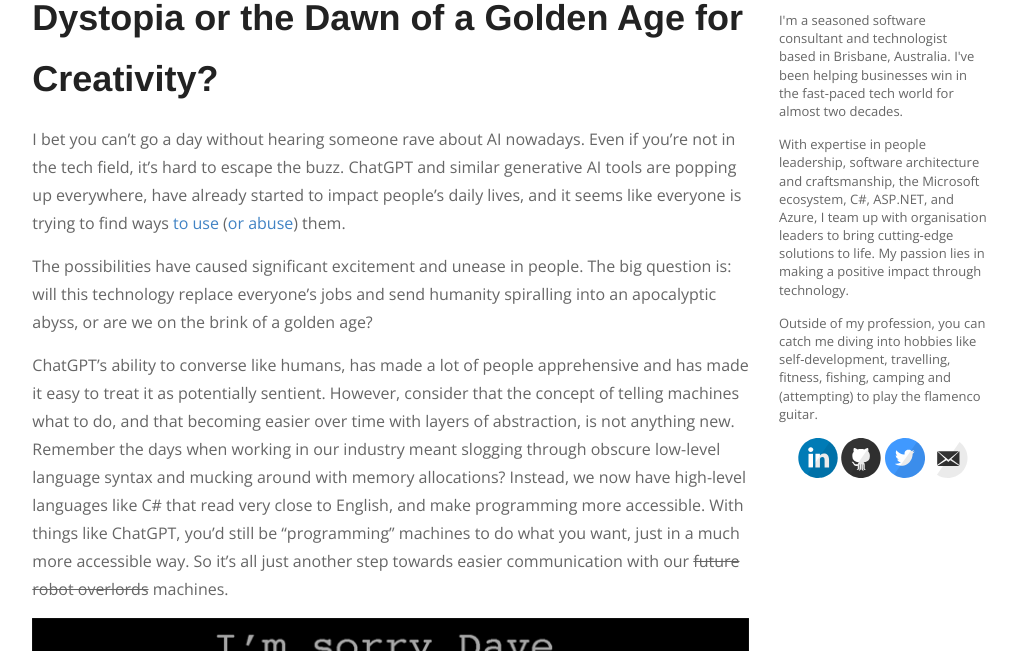
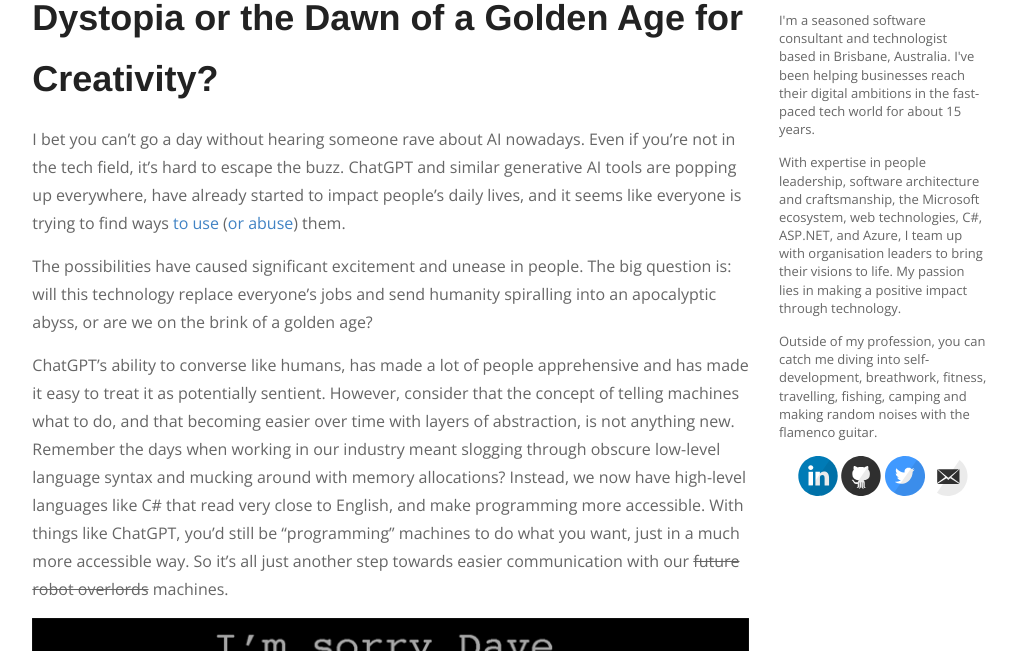
Before and after one commit to SaebAmini/saebamini.github.io, a Jekyll site: the page built from index.html, in a window 1280 px wide and 900 px high, scrolled down 461 px, cut to the strip 249-900 px from the top of the window. Shown: the whole strip, without its empty margins (196-1213 px from the left). Built offline with Jekyll 4.4.1, drawn with Linux system fonts in a browser that asks for light colours; comment, search, counter and statistics services are not loaded.

Commit message:
Improve bio

```diff
--- a/_includes/aboutme.html
+++ b/_includes/aboutme.html
@@ -5,13 +5,13 @@
 		</a>
 	</div>
 	<p>
-		I'm a seasoned software consultant and technologist based in Brisbane, Australia. I've been helping businesses win in the fast-paced tech world for almost two decades.
+		I'm a seasoned software consultant and technologist based in Brisbane, Australia. I've been helping businesses reach their digital ambitions in the fast-paced tech world for about 15 years.
 	</p>
 	<p>
-		With expertise in people leadership, software architecture and craftsmanship, the Microsoft ecosystem, C#, ASP.NET, and Azure, I team up with organisation leaders to bring cutting-edge solutions to life. My passion lies in making a positive impact through technology.
+		With expertise in people leadership, software architecture and craftsmanship, the Microsoft ecosystem, web technologies, C#, ASP.NET, and Azure, I team up with organisation leaders to bring their visions to life. My passion lies in making a positive impact through technology.
 	</p>
 	<p>
-		Outside of my profession, you can catch me diving into hobbies like self-development, travelling, fitness, fishing, camping and (attempting) to play the flamenco guitar.
+		Outside of my profession, you can catch me diving into self-development, breathwork, fitness, travelling, fishing, camping and making random noises with the flamenco guitar.
 	</p>
 	<div class="text-center">
 		{% include svg-icons.html %}
```
